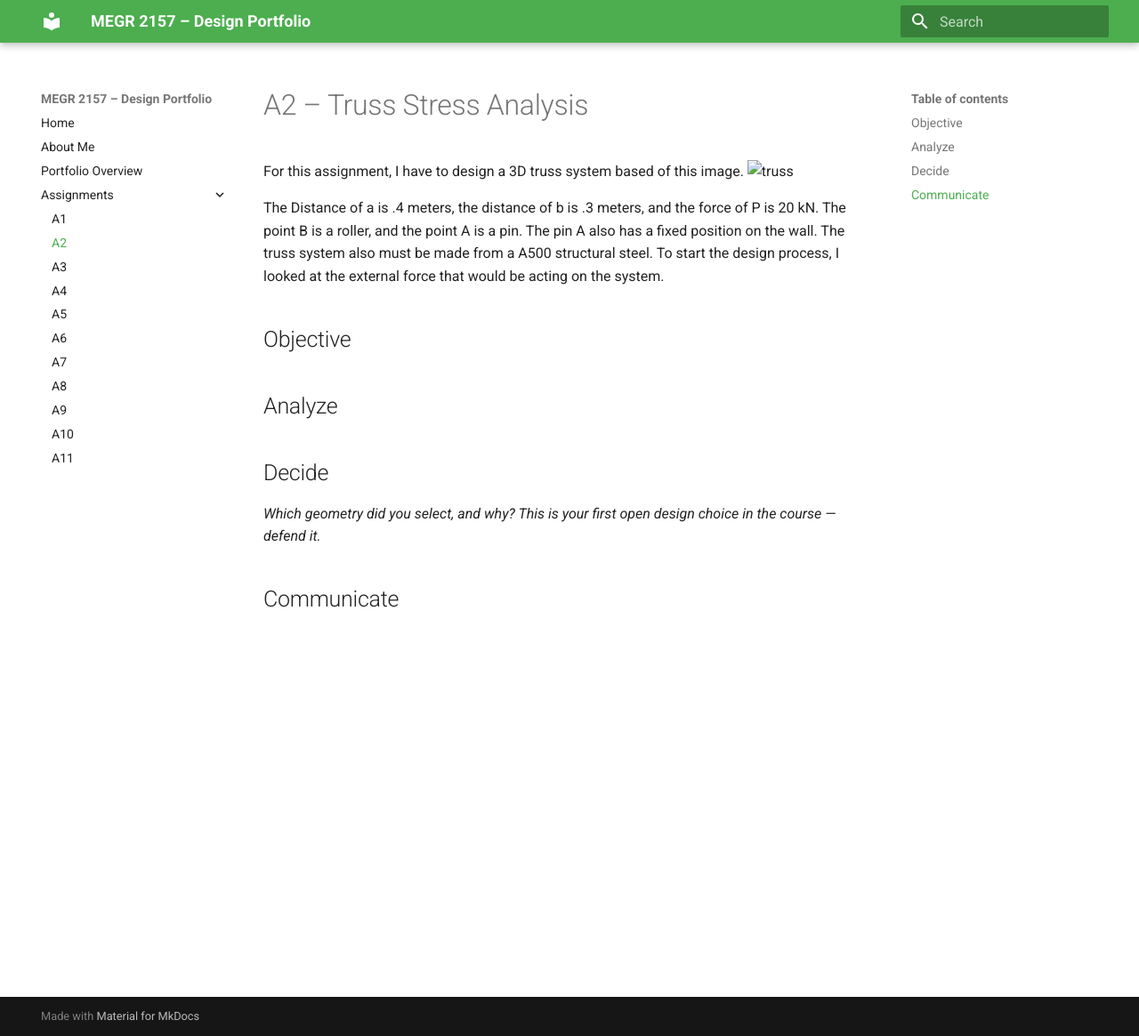
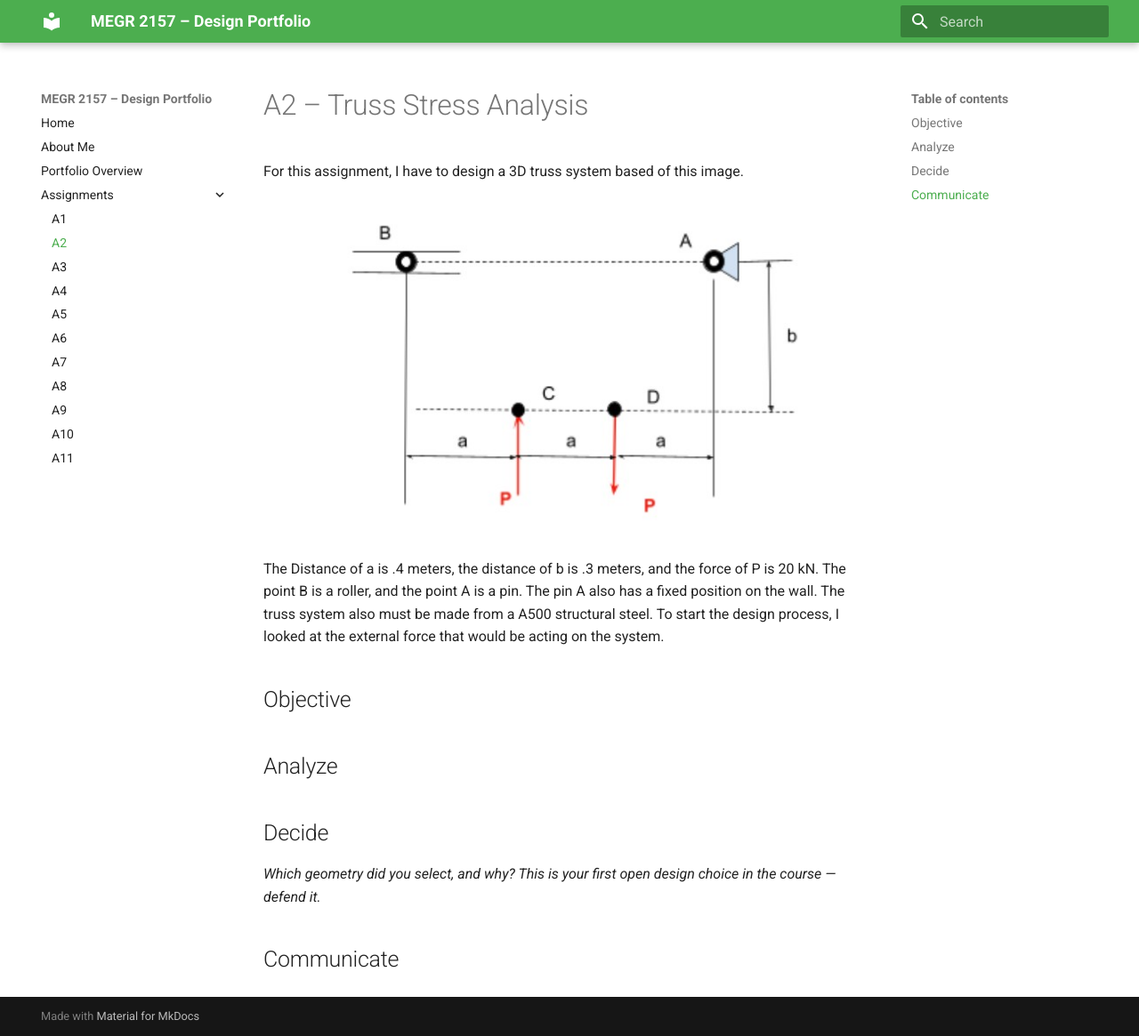
Before and after one commit to Gavin-Anderson-ME/-megr2157-portfolio, an MkDocs documentation site: the page built from docs/assignments/A02/index.md, in a window 1280 px wide and 1165 px high. Shown: the whole window at 89% size. Built offline with MkDocs 1.6.1 and Material for MkDocs 9.7.7, drawn with Linux system fonts in a browser that asks for light colours.

Commit message:
Fix image reference for truss in A2 assignment
Updated the truss image reference in the assignment documentation.

```diff
--- a/docs/assignments/A02/index.md
+++ b/docs/assignments/A02/index.md
@@ -1,6 +1,6 @@
 # A2 – Truss Stress Analysis
 For this assignment, I have to design a 3D truss system based of this image.
-![truss]()
+![truss](truss jpeg.jpg)
 
 The Distance of a is .4 meters, the distance of b is .3 meters, and the force of P is 20 kN. The point B is a roller, and the point A is a pin. The pin A also has a fixed position on the wall. The truss system also must be made from a A500 structural steel. To start the design process, I looked at the external force that would be acting on the system.
 
```
